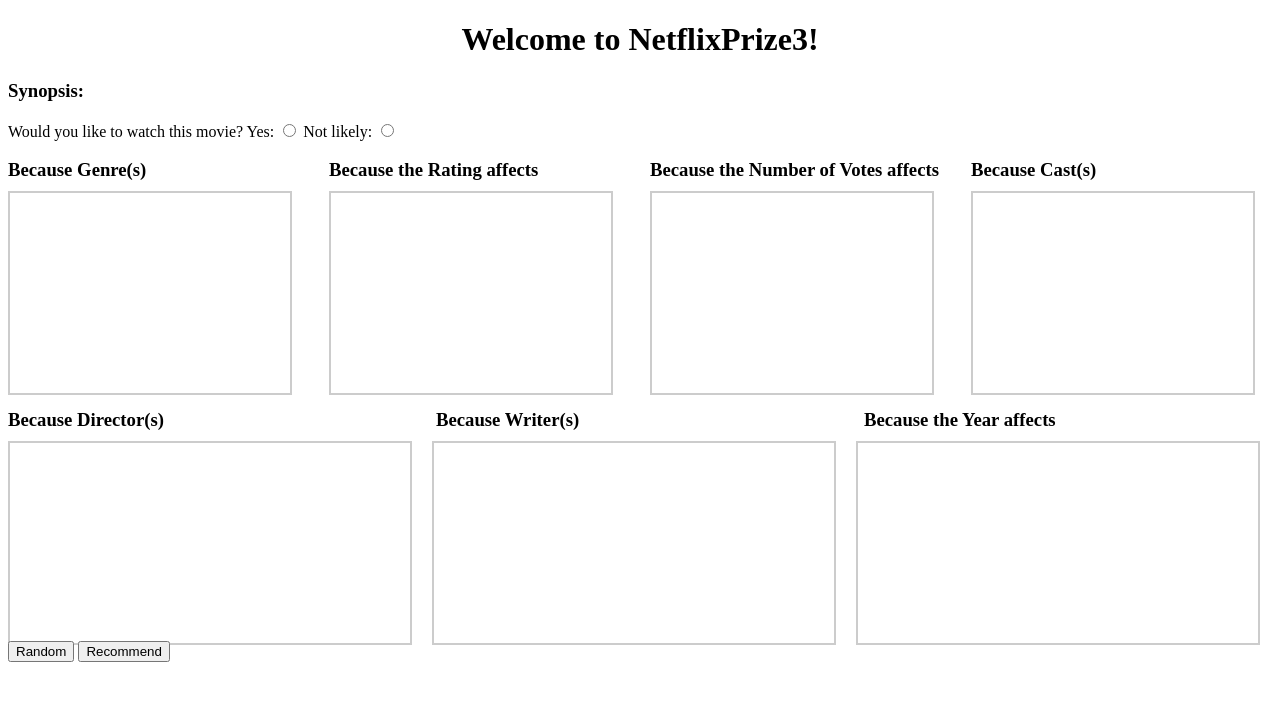
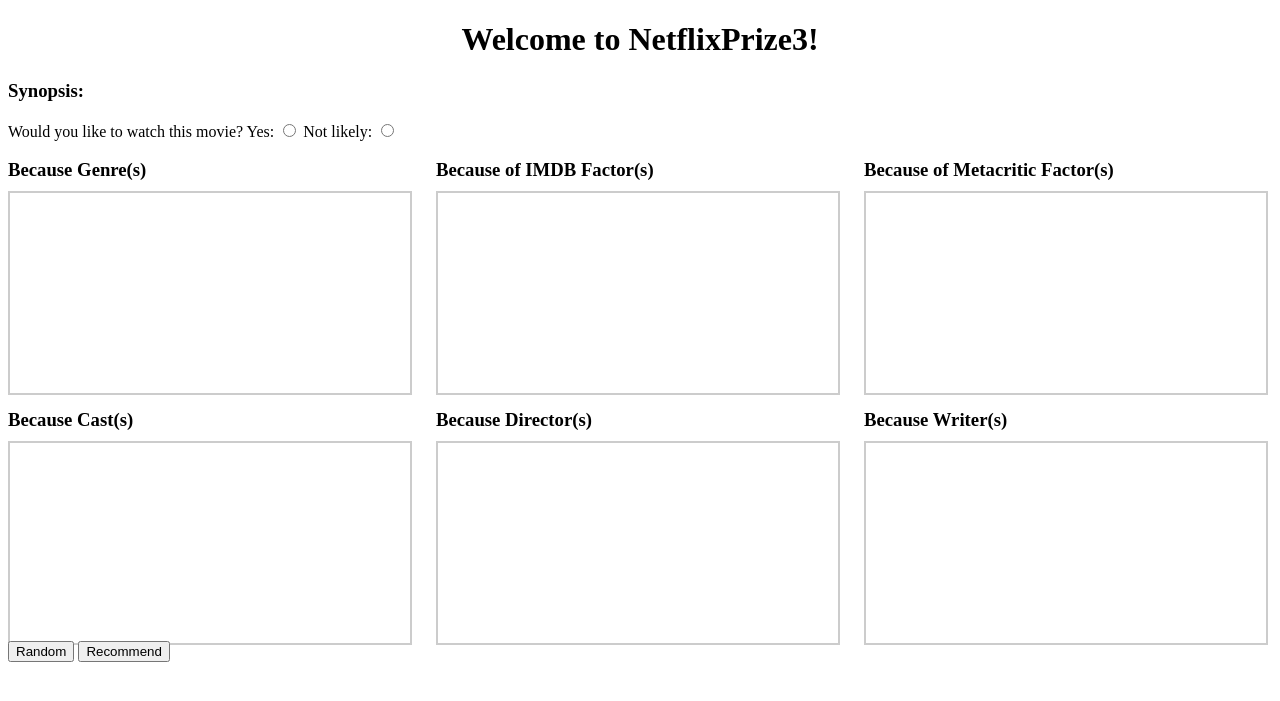
Before and after one commit to DYBCyrus/MovieRec_UserInterface, a Django app: template NetflixPrize3/templates/home.html in a window 1280 px wide. Shown: the top 701 px of the page. Run offline with Django 3.2, Linux system fonts and the light colour scheme; the template is opened without the code that fills it: most values are stand-ins (such as "Sample title", 1, 10 or a date in 2020); parts of the project's set-up code (start-up, migrations or seed data) failed here and were passed over; some libraries are stand-ins or nearby versions.

Commit message:
adjust feature box and add meta critics

```diff
--- a/NetflixPrize3/static/NetflixPrize3/style.css
+++ b/NetflixPrize3/static/NetflixPrize3/style.css
@@ -13,18 +13,10 @@
     overflow-x: scroll;
 }
 
-.container_top {
-    border:2px solid #ccc;
-    width:280px;
-    height: 200px;
-    overflow-y: scroll;
-    overflow-x: scroll;
-}
-
 .box {
     display: grid;
     height: 200px;
-    grid-template-columns: repeat(4, 1fr);
+    grid-template-columns: repeat(3, 1fr);
     grid-template-rows: 100px;
     column-gap: 20px;
 }
@@ -37,14 +29,6 @@
     column-gap: 20px;
 }
 
-.box1_top {
-    display: grid;
-    height: 50px;
-    grid-template-columns: repeat(4, 1fr);
-    grid-template-rows: 100px;
-    column-gap: 20px;
-}
-
 #title {
     width: 300px;
 }
--- a/NetflixPrize3/templates/home.html
+++ b/NetflixPrize3/templates/home.html
@@ -39,8 +39,8 @@
                 }
                 document.getElementById(div_id).innerHTML = text;
             }
-            function feature_boolean(div_id) {
-                var text = document.getElementById(div_id).innerHTML;
+            function feature_boolean(div_id,block_id) {
+                var text = "";
                 var fieldValue;
                 if(div_id == "year") {
                     fieldName = "startYear";
@@ -54,12 +54,20 @@
                     fieldName = "numVotes";
                     fieldValue = {{ movieData | safe }}[fieldName];
                 }
+                else if(div_id == "metascore") {
+                    fieldName = "metascore";
+                    fieldValue = {{ movieData | safe }}[fieldName];
+                }
+                else if(div_id == "critics_reviews_count") {
+                    fieldName = "critics_reviews_count";
+                    fieldValue = {{ movieData | safe }}[fieldName];
+                }
                 text = text + "<input type=\"checkBox\" name=\"" + div_id + "\" value="
                  + {{ movieData | safe }}[fieldName] + ">" + fieldName + " - "
                  + fieldValue + "<br>";
                 // text = text + "<input type=\"radio\" name=\"" + div_id +
                 //         "\" value=\"no" + "\">No<br>";
-                document.getElementById(div_id).innerHTML = text;
+                document.getElementById(block_id).innerHTML += text;
             }
         </script>
 
@@ -120,39 +128,39 @@
             <label for"dislike">Not likely: </label>
             <input name="likeChoice" id="dislike" type="radio" value="dislike">
 
-            <div class="box1_top">
+            <div class="box1">
                 <h3>Because Genre(s)</h3>
-                <h3>Because the Rating affects</h3>
-                <h3>Because the Number of Votes affects</h3>
-                <h3>Because Cast(s)</h3>
+                <h3>Because of IMDB Factor(s)</h3>
+                <h3>Because of Metacritic Factor(s)</h3>
             </div>
 
             <div class="box">
-                <div id="genres" class="container_top"></div>
-                <div id="rating" class="container_top"></div>
-                <div id="numVotes" class="container_top"></div>
-                <div id="casts" class="container_top"></div>
+                <div id="genres" class="container"></div>
+                <div id="imdb" class="container"></div>
+                <div id="meta" class="container"></div>
             </div>
 
             <div class="box1">
+                <h3>Because Cast(s)</h3>
                 <h3>Because Director(s)</h3>
                 <h3>Because Writer(s)</h3>
-                <h3>Because the Year affects</h3>
             </div>
 
             <div class="box">
+                <div id="casts" class="container"></div>
                 <div id="directors" class="container"></div>
                 <div id="writers" class="container"></div>
-                <div id="year" class="container"></div>
             </div>
             <script type="text/javascript">
                 feature_box("genres","genres");
-                feature_boolean("rating");
-                feature_boolean("numVotes");
+                feature_boolean("rating","imdb");
+                feature_boolean("numVotes","imdb");
                 feature_box("cast_name","casts");
                 feature_box("directors_names","directors");
                 feature_box("writers_names","writers");
-                feature_boolean("year");
+                feature_boolean("year","imdb");
+                feature_boolean("metascore","meta");
+                feature_boolean("critics_reviews_count","meta");
                 movie_link();
                 document.getElementById("m_name").innerHTML =
                     "Title of recommended movie: " + {{movieData|safe}}["primaryTitle"];
```
Also changed, not shown: NetflixPrize3/NetflixPrize3/views.py (+8 -0 lines).
